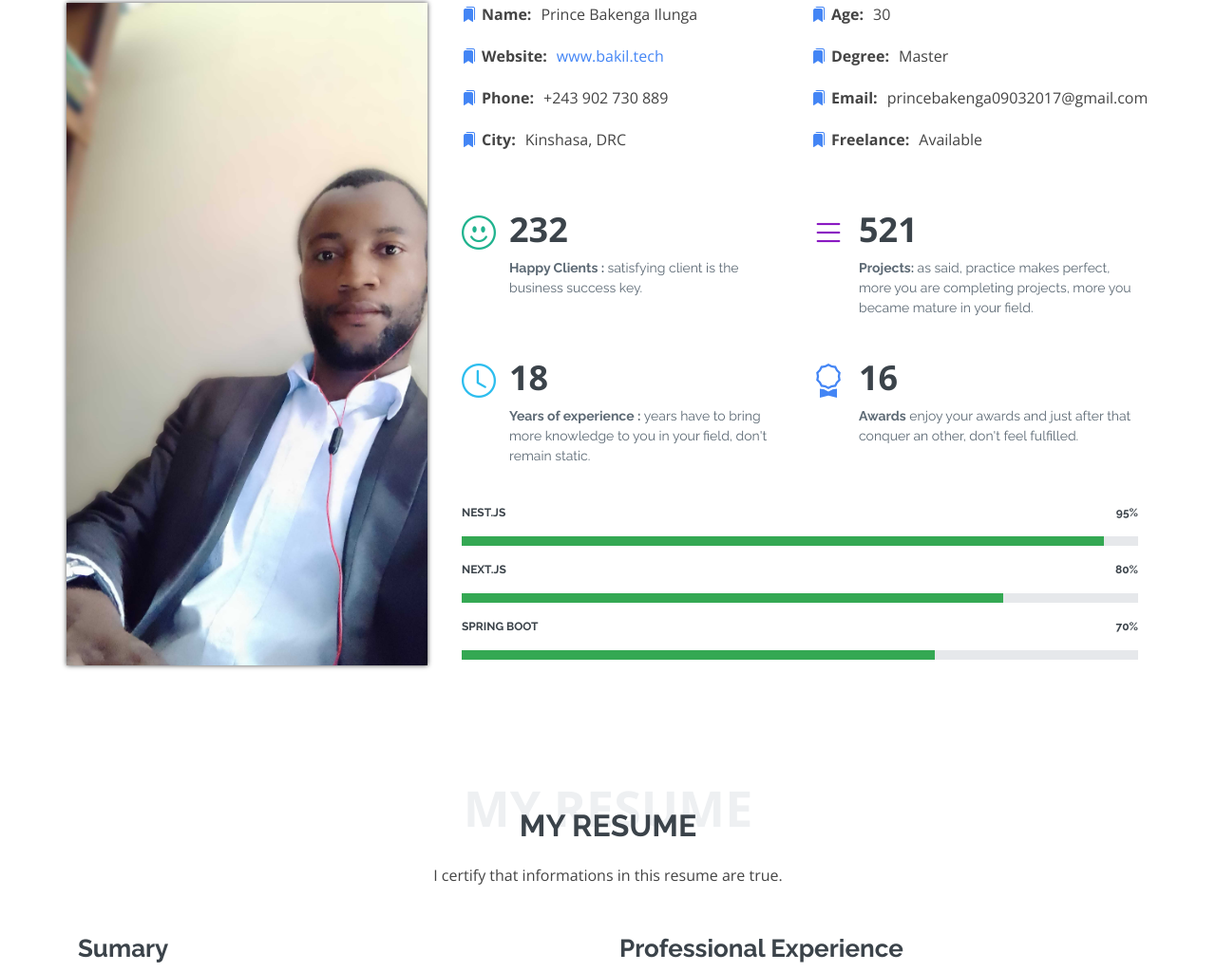
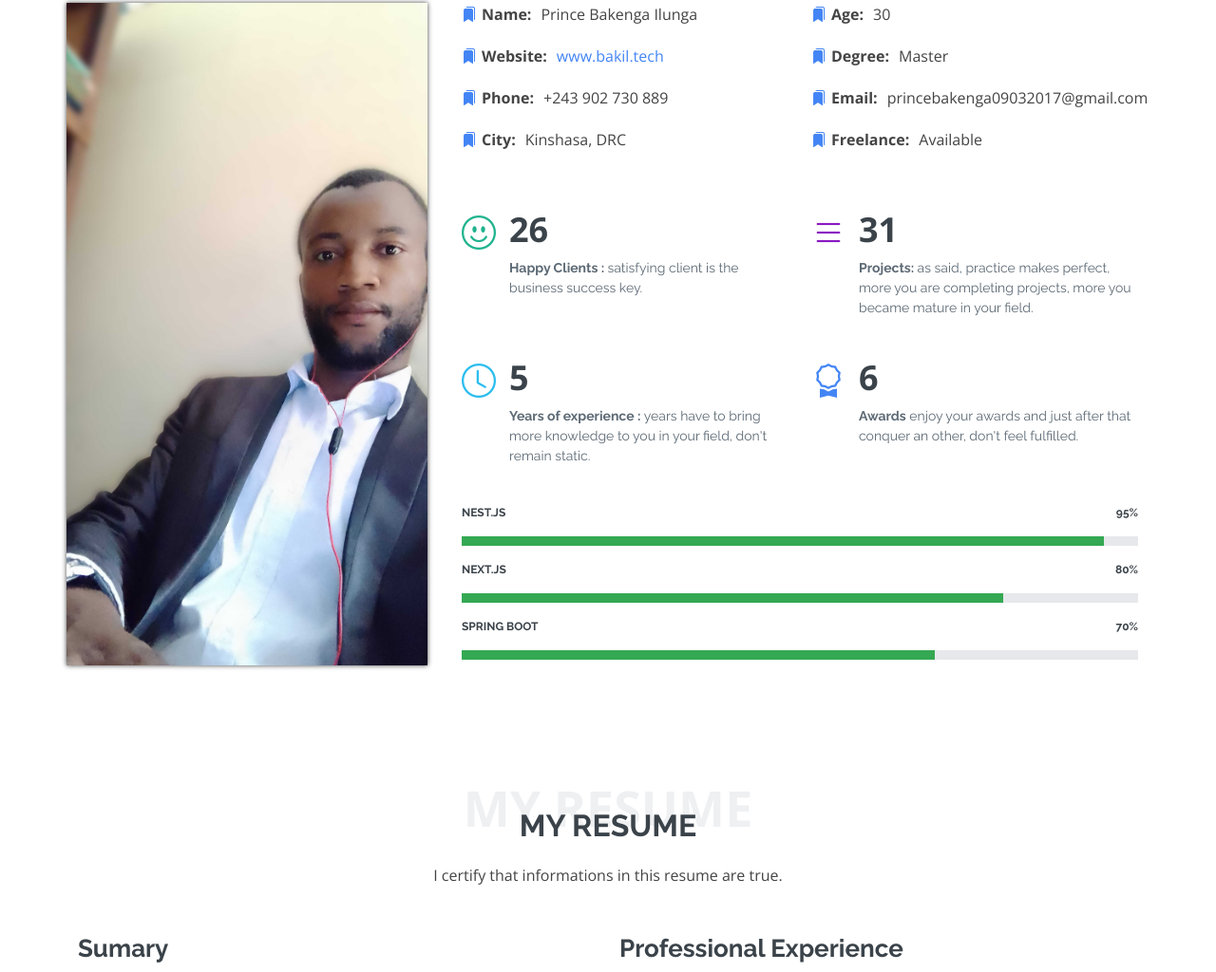
Before and after one commit to princebak/bip-pf1, a plain HTML site: page index.html in a window 1280 px wide. Shown: the part 999-2023 px from the top of the page at 95% size. Drawn offline with nearby package versions, Linux system fonts and the light colour scheme.

Commit message:
sats updated

```diff
--- a/index.html
+++ b/index.html
@@ -127,7 +127,7 @@
                 <div class="col-md-6 mt-5 d-md-flex align-items-md-stretch">
                   <div class="count-box">
                     <i class="bi bi-emoji-smile" style="color: #20b38e;"></i>
-                    <span data-purecounter-start="0" data-purecounter-end="232" data-purecounter-duration="1" class="purecounter"></span>
+                    <span data-purecounter-start="0" data-purecounter-end="26" data-purecounter-duration="1" class="purecounter"></span>
                     <p><strong>Happy Clients : </strong> satisfying client is the business success key.</p>
                   </div>
                 </div>
@@ -135,7 +135,7 @@
                 <div class="col-md-6 mt-5 d-md-flex align-items-md-stretch">
                   <div class="count-box">
                     <i class="bi bi-list" style="color: #8a1ac2;"></i>
-                    <span data-purecounter-start="0" data-purecounter-end="521" data-purecounter-duration="1" class="purecounter"></span>
+                    <span data-purecounter-start="0" data-purecounter-end="31" data-purecounter-duration="1" class="purecounter"></span>
                     <p><strong>Projects: </strong> as said, practice makes perfect, more you are completing projects, more you became mature in your field.</p>
                   </div>
                 </div>
@@ -143,7 +143,7 @@
                 <div class="col-md-6 mt-5 d-md-flex align-items-md-stretch">
                   <div class="count-box">
                     <i class="bi bi-clock" style="color: #2cbdee;"></i>
-                    <span data-purecounter-start="0" data-purecounter-end="18" data-purecounter-duration="1" class="purecounter"></span>
+                    <span data-purecounter-start="0" data-purecounter-end="5" data-purecounter-duration="1" class="purecounter"></span>
                     <p><strong>Years of experience : </strong> years have to bring more knowledge to you in your field, don't remain static.</p>
                   </div>
                 </div>
@@ -151,7 +151,7 @@
                 <div class="col-md-6 mt-5 d-md-flex align-items-md-stretch">
                   <div class="count-box">
                     <i class="bi bi-award" style="color: rgb(67, 133, 245);"></i>
-                    <span data-purecounter-start="0" data-purecounter-end="16" data-purecounter-duration="1" class="purecounter"></span>
+                    <span data-purecounter-start="0" data-purecounter-end="6" data-purecounter-duration="1" class="purecounter"></span>
                     <p><strong>Awards</strong> enjoy your awards and just after that conquer an other, don't feel fulfilled.</p>
                   </div>
                 </div>
```
